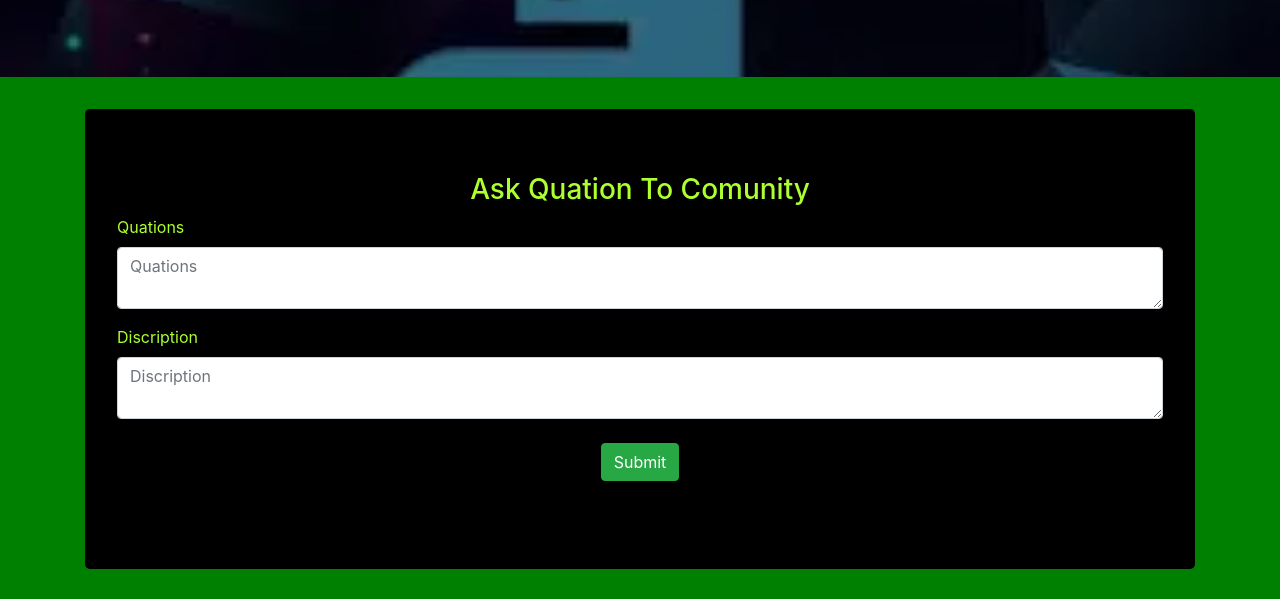
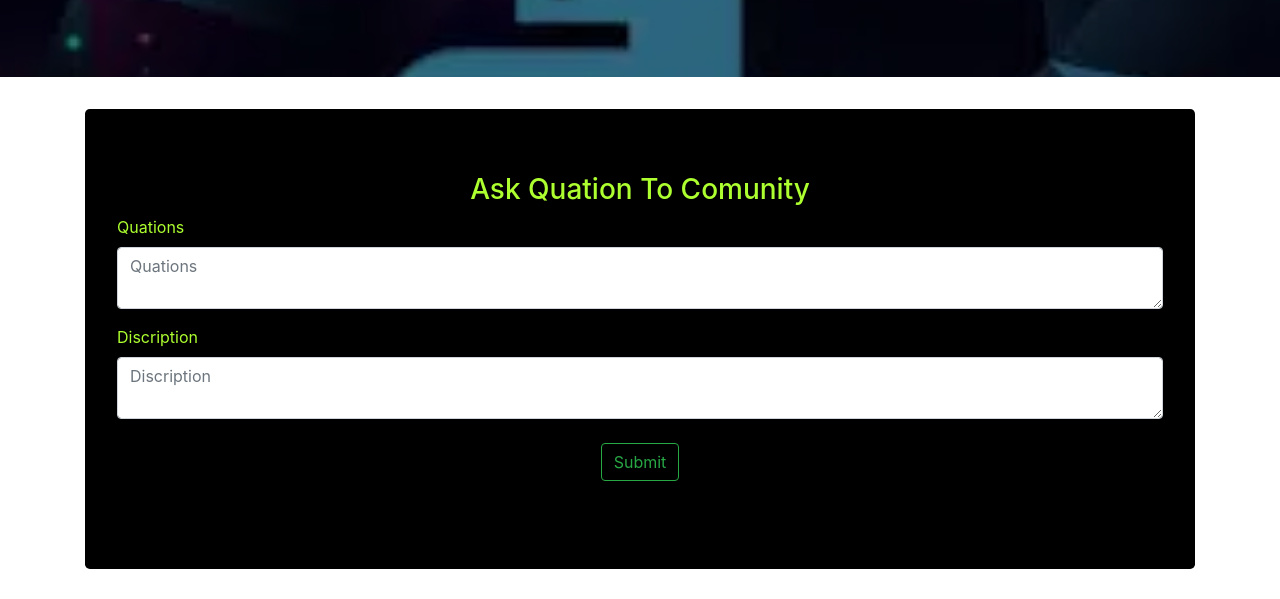
Before and after one commit to BlackGreenCoding/Forumwebsite, a plain HTML site: page PyForum.html in a window 1280 px wide. Shown: the part 166-765 px from the top of the page. Drawn offline with nearby package versions, Linux system fonts and the light colour scheme.

Commit message:
OutLine set

```diff
--- a/PyForum.html
+++ b/PyForum.html
@@ -16,7 +16,7 @@
 </head>
 <!-- #endregion -->
 
-<body style="background-color:green;">
+<body">
     <!-- #region jumbotron heading  -->
     <div class="container-fluid background">
         <div class="jumbotron background">
@@ -44,7 +44,7 @@
                     <label for="Discription" class="greencolour">Discription</label>
                     <textarea class="form-control" id="Discription" placeholder="Discription"></textarea>
                 </div>
-                <p class="AlineText"><button type="submit" class="btn btn-success my-2">Submit</button></p>
+                <p class="AlineText"><button type="submit" class="btn btn-outline-success my-2">Submit</button></p>
             </form>
         </div>
     </div>
```
